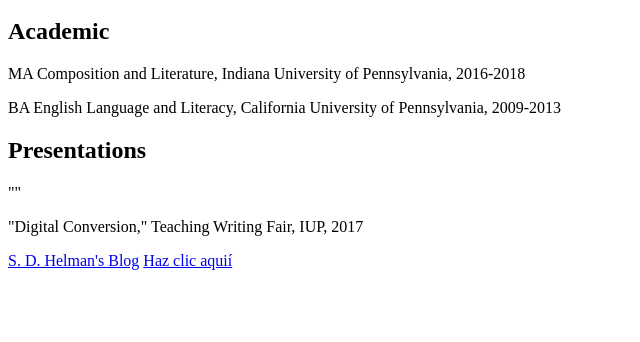
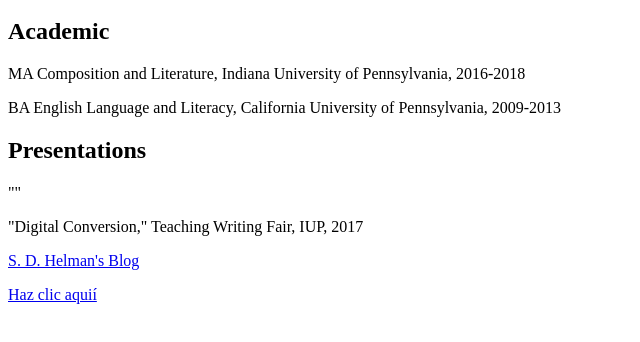
Before and after one commit to sdhelman/sdhelman.github.io, a plain HTML site: page index.html in a window 1280 px wide. Shown: the part 48-390 px from the top of the page, without its empty margins (0-640 px from the left). Drawn offline with Linux system fonts and the light colour scheme.

Commit message:
Update index.html

```diff
--- a/index.html
+++ b/index.html
@@ -8,6 +8,6 @@
   <p>""</p>
   <p>"Digital Conversion," Teaching Writing Fair, IUP, 2017</p>
   <a href="https://manoftheliteraryhel.wordpress.com/">S. D. Helman's Blog</a>
-  <a href="https://sdhelman.github.io/secondpage.html">Haz clic aquií</a>
+  <p><a href="https://sdhelman.github.io/secondpage.html">Haz clic aquií</a></p>
   </body>
 </html>
```
